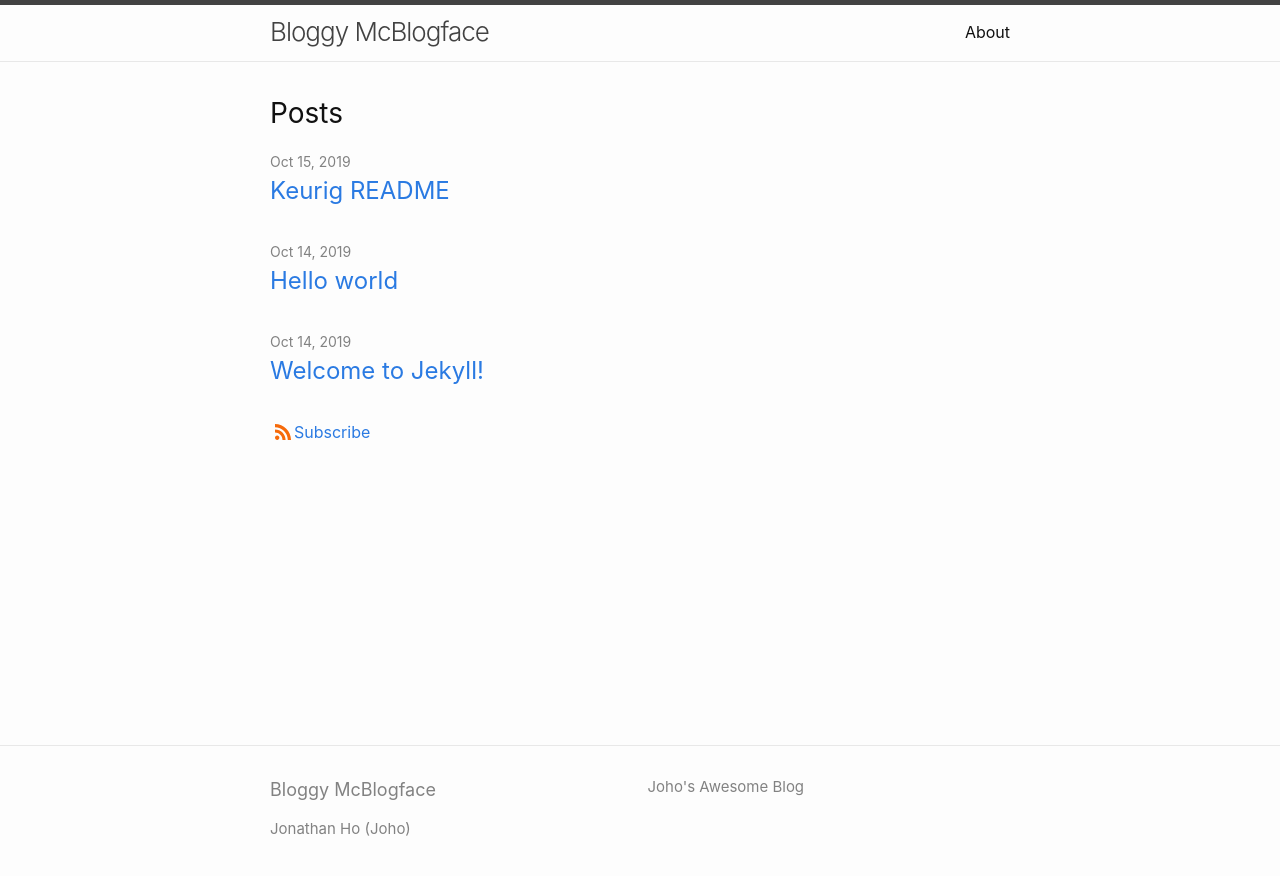
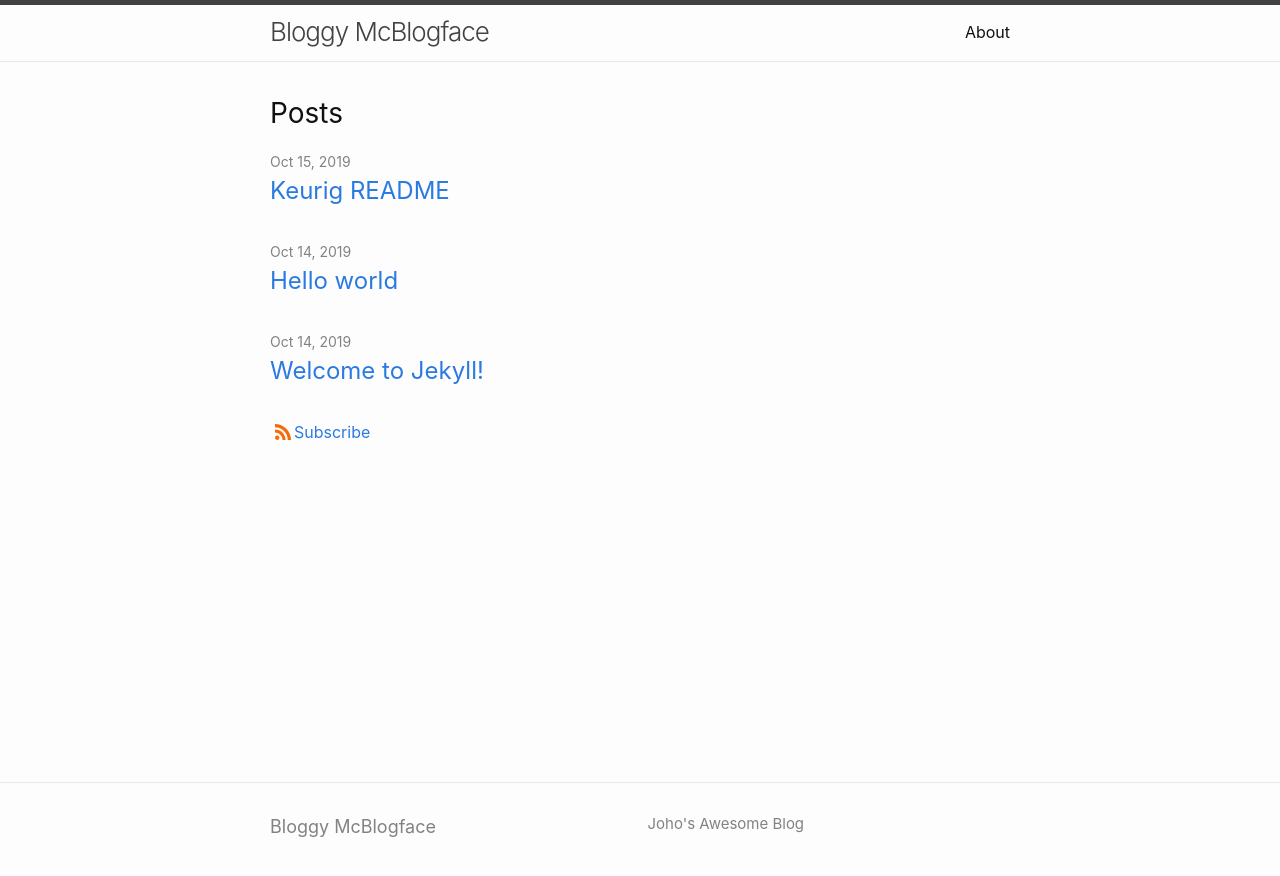
Before and after one commit to loljoho/blog, a Jekyll site: the page built from index.md, in a window 1280 px wide. Shown: the top 876 px of the page. Built offline with Jekyll 4.4.1, drawn with Linux system fonts in a browser that asks for light colours.

Commit message:
...and that is why you do not push to master

```diff
--- a/Gemfile
+++ b/Gemfile
@@ -17,8 +17,6 @@ gem "jekyll", "~> 3.8.5"
 # uncomment the line below. To upgrade, run `bundle update github-pages`.
 gem "github-pages", group: :jekyll_plugins
 
-gem 'jekyll-seo-tag'
-
 # If you have any plugins, put them here!
 group :jekyll_plugins do
   gem "jekyll-feed", "~> 0.6"
--- a/_config.yml
+++ b/_config.yml
@@ -21,14 +21,12 @@ baseurl: "/blog" # the subpath of your site, e.g. /blog
 url: "https://loljoho.github.io" # the base hostname & protocol for your site, e.g. http://example.com
 github_username: loljoho
 permalink: pretty
-author: Jonathan Ho (Joho)
 
 # Build settings
 markdown: kramdown
 theme: minima
 plugins:
   - jekyll-feed
-  - jekyll-seo-tag
 
 # Exclude from processing.
 # The following items will not be processed, by default. Create a custom list
```
Also changed, not shown: Gemfile.lock.
